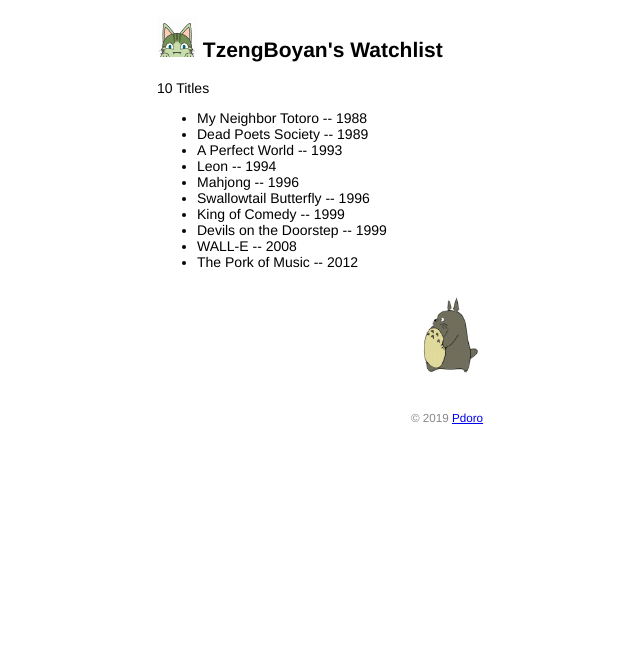
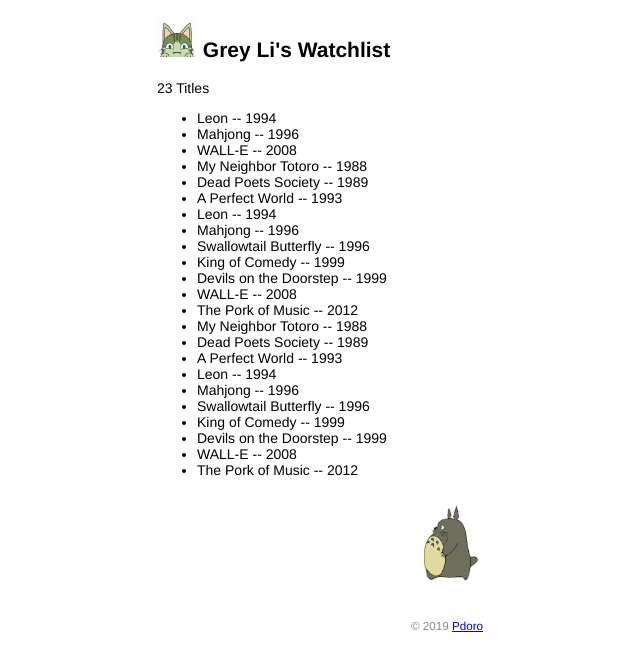
Before and after one commit to skyter10086/myflask, a Flask app: page / in a window 1280 px wide. Shown: the top 671 px of the page, without its empty margins (193-833 px from the left). Run offline with Flask 2, Linux system fonts and the light colour scheme; data comes from the database, SQL or seed files in the repository; both versions use the stored data as it was after the commit.

Commit message:
Add database support.

```diff
--- a/app.py
+++ b/app.py
@@ -1,6 +1,67 @@
 from flask import Flask, escape, url_for, render_template
+from flask_sqlalchemy import SQLAlchemy
+import click
+import os
+import sys
+
+WIN = sys.platform.startswith('win')
+if WIN:
+    prefix = 'sqlite:///'
+else:
+    prefix = 'sqlite:////'
 
 app = Flask(__name__)
+
+app.config['SQLALCHEMY_DATABASE_URI'] = 'sqlite:////' + os.path.join(app.root_path, 'data.db')
+
+app.config['SQLALCHEMY_TRACK_MODIFICATIONS'] = False #关闭对模型变动的监控
+db = SQLAlchemy(app)
+
+
+@app.cli.command() # 注册为命令
+@click.option('--drop', is_flag=True, help='Create after drop.') # 设置选项
+def initdb(drop):
+    # Initialize the database
+    if drop:
+        db.drop_all()
+    db.create_all()
+    click.echo('Initialize the database.')
+
+@app.cli.command()
+def forge():
+    """Generate fake data."""
+    db.create_all()
+
+    name = 'TzengBoyan'
+    movies = [
+        {'title': 'My Neighbor Totoro', 'year': '1988'},
+        {'title': 'Dead Poets Society', 'year': '1989'},
+        {'title': 'A Perfect World', 'year': '1993'},
+        {'title': 'Leon', 'year': '1994'},
+        {'title': 'Mahjong', 'year': '1996'},
+        {'title': 'Swallowtail Butterfly', 'year': '1996'},
+        {'title': 'King of Comedy', 'year': '1999'},
+        {'title': 'Devils on the Doorstep', 'year': '1999'},
+        {'title': 'WALL-E', 'year': '2008'},
+        {'title': 'The Pork of Music', 'year': '2012'},
+    ]
+
+    user = User(name=name)
+    db.session.add(user)
+    for m in movies:
+        movie = Movie(title=m['title'], year=m['year'])
+        db.session.add(movie)
+    db.session.commit()
+    click.echo('Done.')
+
+class User(db.Model):
+    id = db.Column(db.Integer, primary_key=True)
+    name = db.Column(db.String(20))
+
+class Movie(db.Model):
+    id = db.Column(db.Integer, primary_key=True)
+    title = db.Column(db.String(60))
+    year = db.Column(db.String(4))
 
 name = 'TzengBoyan'
 movies = [
@@ -35,4 +96,7 @@ def test_url_for():
 
 @app.route('/')
 def index():
-    return render_template('index.html', name=name, movies=movies)
+    user = User.query.first()
+    movies = Movie.query.all()
+
+    return render_template('index.html', user=user, movies=movies)
--- a/templates/index.html
+++ b/templates/index.html
@@ -2,7 +2,7 @@
 <html lang="en">
   <head>
     <meta charset="utf-8">
-  <title>{{ name }}'s Watchlist</title>
+    <title>{{ user.name }}'s Watchlist</title>
     <link rel="icon" href="{{url_for('static',
     filename='favoricon.png')}}">
     <link rel="stylesheet" href="{{ url_for('static', filename='style.css') }}" type="text/css">
@@ -10,7 +10,7 @@
   <body>
     <h2>
       <img alt="Avatar" class="avatar" src="{{ url_for('static', filename='images/avatar.png') }}">
-    {{ name }}'s Watchlist</h2>
+      {{ user.name }}'s Watchlist</h2>
 
     {# 使用 length 过滤器获取movies变量的长度 #}
     <p>{{ movies|length }} Titles</p>
```
Also changed, not shown: data.db (added), 1 other file. Lines whose indentation alone changed are shown as unchanged.
